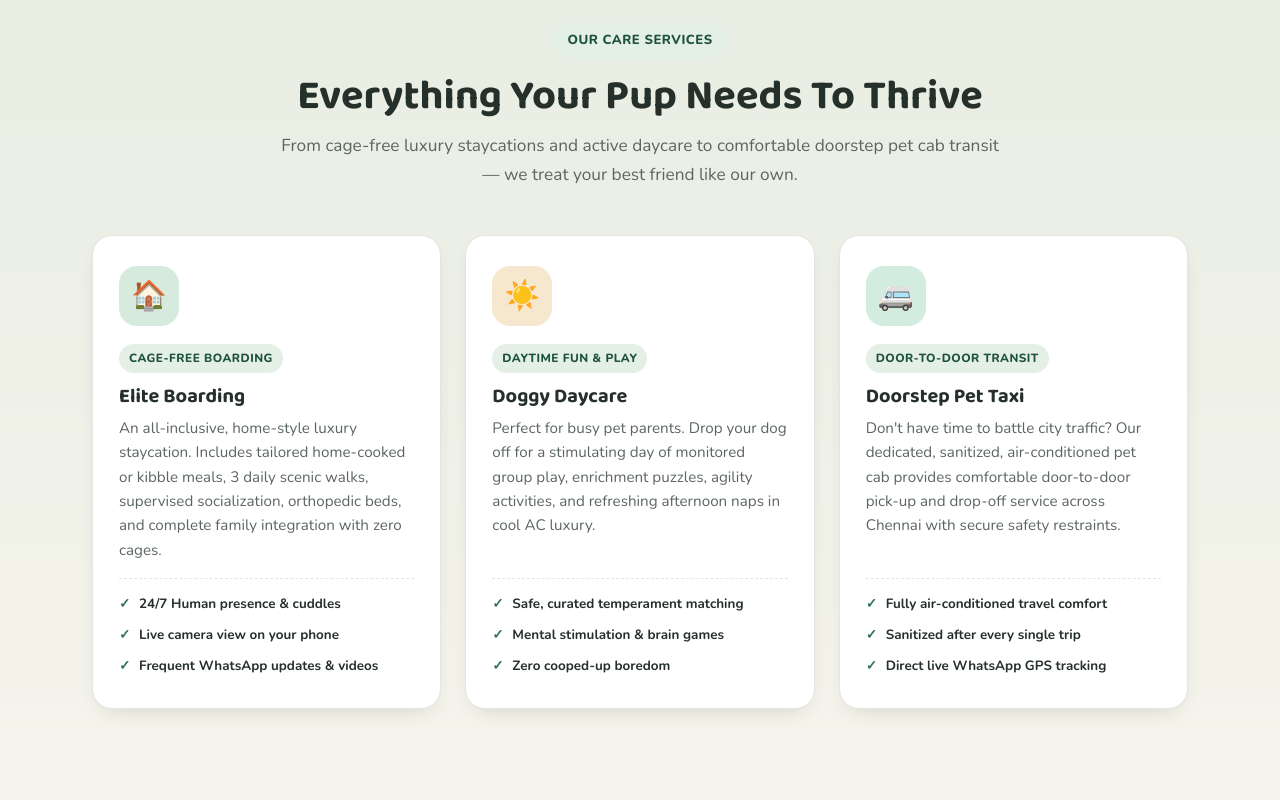
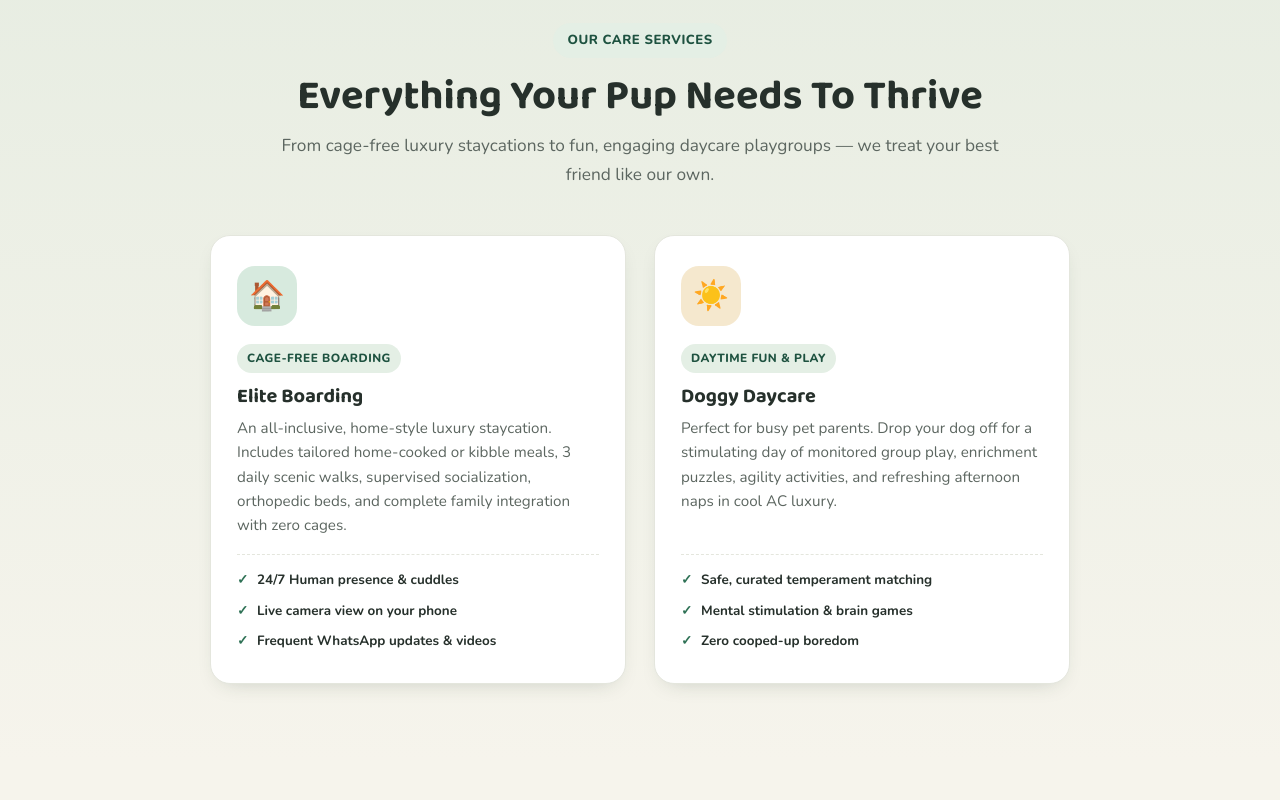
Before and after one commit to k9petcareboarding/k9petcare, a plain HTML site: page index.html in a window 1280 px wide. Shown: the part 1420-2220 px from the top of the page. Drawn offline with nearby package versions, Linux system fonts and the light colour scheme.

Commit message:
Remove pet taxi services, focus on Elite Boarding and Doggy Daycare

```diff
--- a/index.html
+++ b/index.html
@@ -4,7 +4,7 @@
   <meta charset="UTF-8" />
   <meta name="viewport" content="width=device-width, initial-scale=1.0" />
   <title>K9 Pet Care — A True Home Away From Home For Your Best Friend</title>
-  <meta name="description" content="K9 Pet Care is a cage-free, loving home kennel. Premium boarding, daycare &amp; doorstep pet taxi for all breeds. 24/7 live cameras, fully air-conditioned, hospital-grade hygiene." />
+  <meta name="description" content="K9 Pet Care is a cage-free, loving home kennel. Premium boarding &amp; daycare for all breeds. 24/7 live cameras, fully air-conditioned, hospital-grade hygiene." />
   <link rel="preconnect" href="https://fonts.googleapis.com" />
   <link rel="preconnect" href="https://fonts.gstatic.com" crossorigin />
   <link href="https://fonts.googleapis.com/css2?family=Baloo+2:wght@500;600;700;800&family=Nunito:wght@400;500;600;700;800&display=swap" rel="stylesheet" />
@@ -95,7 +95,7 @@
         <div class="section-head center">
           <span class="kicker">Our Care Services</span>
           <h2>Everything Your Pup Needs To Thrive</h2>
-          <p class="section-sub">From cage-free luxury staycations and active daycare to comfortable doorstep pet cab transit — we treat your best friend like our own.</p>
+          <p class="section-sub">From cage-free luxury staycations to fun, engaging daycare playgroups — we treat your best friend like our own.</p>
         </div>
 
         <div class="cards-grid cards-services">
@@ -122,19 +122,6 @@
               <li>Safe, curated temperament matching</li>
               <li>Mental stimulation &amp; brain games</li>
               <li>Zero cooped-up boredom</li>
-            </ul>
-          </article>
-
-          <!-- 3. Doorstep Pet Taxi -->
-          <article class="card service-card">
-            <div class="card-ico ico-mint">🚐</div>
-            <span class="service-pill">Door-To-Door Transit</span>
-            <h3>Doorstep Pet Taxi</h3>
-            <p>Don't have time to battle city traffic? Our dedicated, sanitized, air-conditioned pet cab provides comfortable door-to-door pick-up and drop-off service across Chennai with secure safety restraints.</p>
-            <ul class="service-features">
-              <li>Fully air-conditioned travel comfort</li>
-              <li>Sanitized after every single trip</li>
-              <li>Direct live WhatsApp GPS tracking</li>
             </ul>
           </article>
         </div>
@@ -870,7 +857,6 @@
         <h4>Services</h4>
         <a href="#services">Elite Boarding</a>
         <a href="#services">Doggy Daycare</a>
-        <a href="#services">Doorstep Pet Taxi</a>
       </div>
 
       <div class="footer-col footer-contact">
--- a/style.css
+++ b/style.css
@@ -212,8 +212,10 @@ h3 { font-size: 1.3rem; }
 /* ===================== EXPANDED SERVICES ===================== */
 .cards-services {
   display: grid;
-  grid-template-columns: repeat(3, 1fr);
-  gap: 24px;
+  grid-template-columns: repeat(2, 1fr);
+  max-width: 860px;
+  margin: 0 auto;
+  gap: 28px;
 }
 .service-pill {
   display: inline-block;
@@ -842,9 +844,7 @@ h3 { font-size: 1.3rem; }
 .reveal.in { opacity: 1; transform: none; }
 
 /* ===================== RESPONSIVE ===================== */
-@media (max-width: 1100px) {
-  .cards-services { grid-template-columns: repeat(3, 1fr); }
-}
+
 
 @media (max-width: 940px) {
   .main-nav {
```
